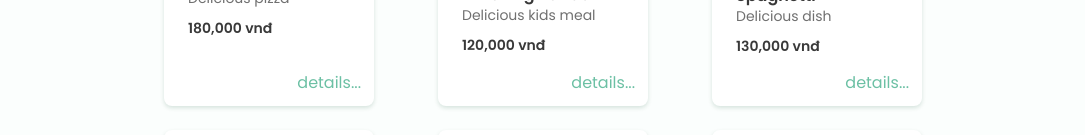
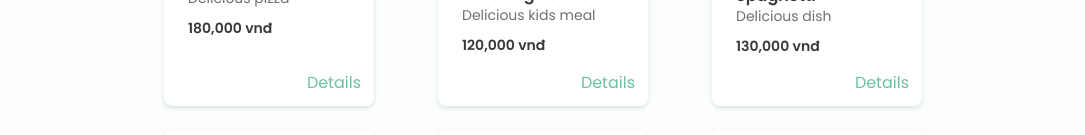
Before and after one commit to forcedfakelaugh/lalina-ng, an Angular app: page /menu in a window 1280 px wide. Shown: the part 456-591 px from the top of the page, without its empty margins (97-1182 px from the left). Built offline with nearby package versions, Linux system fonts and the light colour scheme.

Commit message:
styling popup menu item

```diff
--- a/src/app/components/menu/menu.component.html
+++ b/src/app/components/menu/menu.component.html
@@ -11,7 +11,7 @@
           <h3 class="menu__name">{{item.name}}</h3>
           <span class="menu__detail">{{item.description}}</span>
           <span class="menu__preci">{{item.price}}</span>
-          <a class="menu__button" data-bs-toggle="modal" data-bs-target="#exampleModal" (click)="passDataToModal(item.id)"><span>details...</span></a>
+          <a class="menu__button" data-bs-toggle="modal" data-bs-target="#exampleModal" (click)="passDataToModal(item.id)"><span>Details</span></a>
       </div>
   </div>
 </section>
@@ -21,11 +21,10 @@
     <div class="modal-content border-0" style="border-radius: 0.75rem;">
       <div class="modal-header border-0 pb-0">
         <h5 class="modal-title" id="exampleModalLabel">{{selected.name}}</h5>
-        <button type="button" class="btn-close" data-bs-dismiss="modal" aria-label="Close"></button>
       </div>
       <div class="modal-body">
         <div class="menu__content" style="box-shadow: none;">
-          <img src="{{selected.photoUrl}}" alt="Pepperoni Pizza" class="menu__img w-75 rounded">
+          <img src="{{selected.photoUrl}}" alt="Pepperoni Pizza" class="menu__img w-100 rounded">
           <span class="menu__preci text-center pb-1">{{selected.price}}</span>
           <span class="menu__detail">Lorem ipsum dolor sit amet, consectetur adipiscing elit, sed do eiusmod tempor incididunt ut labore et dolore magna aliqua.</span>
           <a class="menu__button" data-bs-dismiss="modal"><span>Close</span></a>
```
